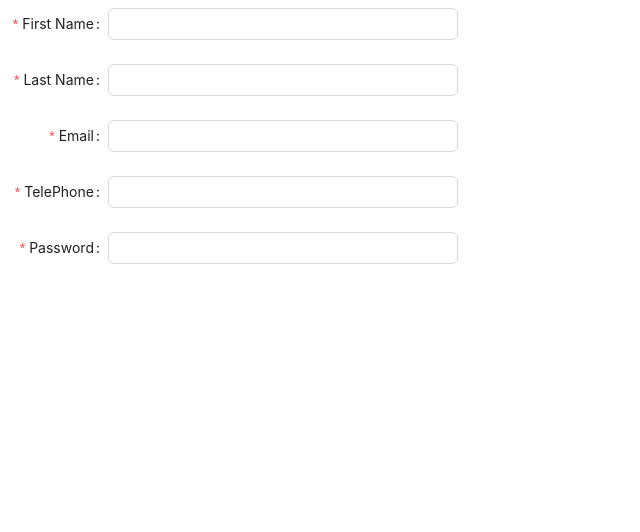
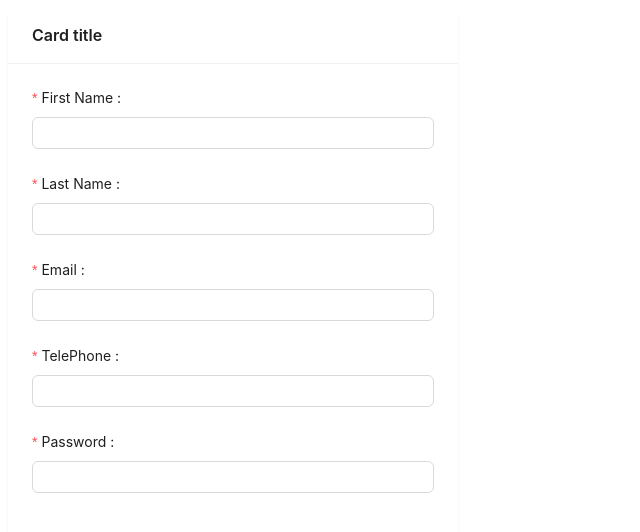
Before and after one commit to jibonrahaman/Orebi-Dashboard, a React app: page /registration in a window 1280 px wide. Shown: the top 532 px of the page, without its empty margins (0-640 px from the left). Built offline with nearby package versions, Linux system fonts and the light colour scheme; the HTML template or start-up script is replaced by a standard one.

Commit message:
card antd

```diff
--- a/pages/Registration.jsx
+++ b/pages/Registration.jsx
@@ -4,20 +4,28 @@ import {
     Form,
     Input,
 } from 'antd';
+import { Card } from 'antd';
 
 
 export default function Registration() {
     const [componentDisabled, setComponentDisabled] = useState(true);
     return (
         <>
-            <Form
+          <Card
+    title="Card title"
+    bordered={false}
+    style={{
+      width: 450,
+    }}
+  >
+    <Form
                 labelCol={{
-                    span: 4,
+                    span: 24,
                 }}
                 wrapperCol={{
-                    span: 14,
+                    span: 24,
                 }}
-                layout="horizontal"
+                layout="vertical"
                 style={{
                     maxWidth: 600,
                 }}
@@ -65,6 +73,8 @@ export default function Registration() {
                 </Form.Item>
 
             </Form>
+  </Card>
+
         </>
     );
 
```
